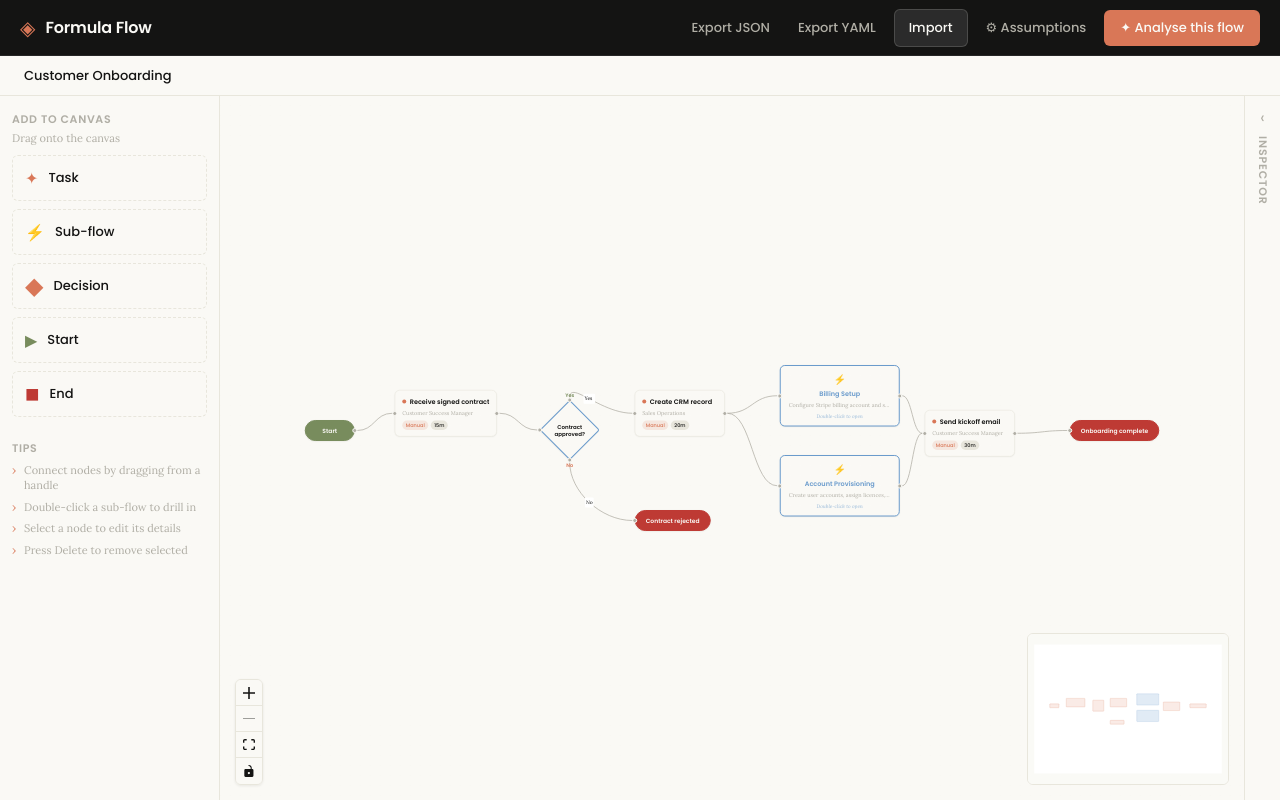
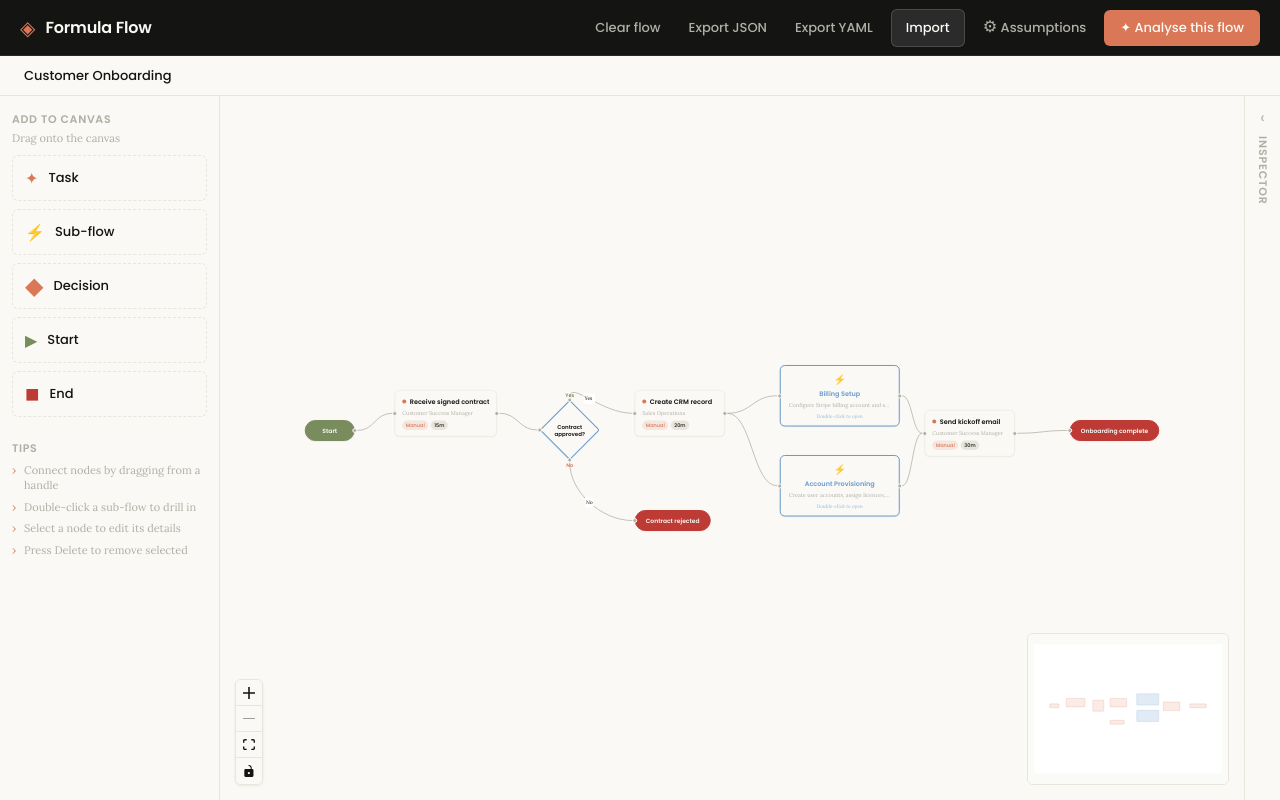
Before and after one commit to harigroberts/formula-flow-poc, a React (Vite) app: page / in a window 1280 px wide. Built offline with nearby package versions, Linux system fonts and the light colour scheme.

Commit message:
Added "Clear flow" button

```diff
--- a/src/components/Toolbar.tsx
+++ b/src/components/Toolbar.tsx
@@ -10,7 +10,7 @@ interface ToolbarProps {
 }
 
 export default function Toolbar({ onAnalyse, analysing, onOpenAssumptions }: ToolbarProps) {
-  const { getDoc, loadDoc, currentFlow } = useWorkflowStore();
+  const { getDoc, loadDoc, currentFlow, clearCurrentFlow } = useWorkflowStore();
   const fileRef = useRef<HTMLInputElement>(null);
   const [importError, setImportError] = useState('');
 
@@ -37,6 +37,17 @@ export default function Toolbar({ onAnalyse, analysing, onOpenAssumptions }: Too
         <span className={styles.title}>Formula Flow</span>
       </div>
       <div className={styles.actions}>
+        <button
+          className="btn-ghost"
+          onClick={() => {
+            if (confirm(`Clear all nodes and edges in "${flow?.name ?? 'this flow'}"? This cannot be undone.`)) {
+              clearCurrentFlow();
+            }
+          }}
+          title="Remove all nodes and edges from the current flow"
+        >
+          Clear flow
+        </button>
         <button className="btn-ghost" onClick={() => exportJson(getDoc())}>
           Export JSON
         </button>
@@ -47,7 +58,7 @@ export default function Toolbar({ onAnalyse, analysing, onOpenAssumptions }: Too
           Import
         </button>
         <button className="btn-ghost" onClick={onOpenAssumptions} title="Edit org-wide frequency counts and personas">
-          ⚙ Assumptions
+          <span style={{ fontSize: '1.25em', lineHeight: 1 }}>⚙</span> Assumptions
         </button>
         <input
           ref={fileRef}
--- a/src/store/workflowStore.ts
+++ b/src/store/workflowStore.ts
@@ -50,6 +50,9 @@ interface WorkflowState {
   addPersona: () => string;
   updatePersona: (id: string, patch: Partial<Persona>) => void;
   deletePersona: (id: string) => void;
+
+  // flow management
+  clearCurrentFlow: () => void;
 
   // import/export
   loadDoc: (doc: WorkflowDoc) => void;
@@ -338,6 +341,17 @@ export const useWorkflowStore = create<WorkflowState>((set, get) => ({
     }));
   },
 
+  clearCurrentFlow: () => {
+    set((state) => ({
+      doc: {
+        ...state.doc,
+        nodes: state.doc.nodes.filter(n => n.flowId !== state.currentFlowId),
+        edges: state.doc.edges.filter(e => e.flowId !== state.currentFlowId),
+      },
+      selectedNodeId: null,
+    }));
+  },
+
   loadDoc: (doc) => {
     const normalized = normalizeDoc(doc);
     set({
```
